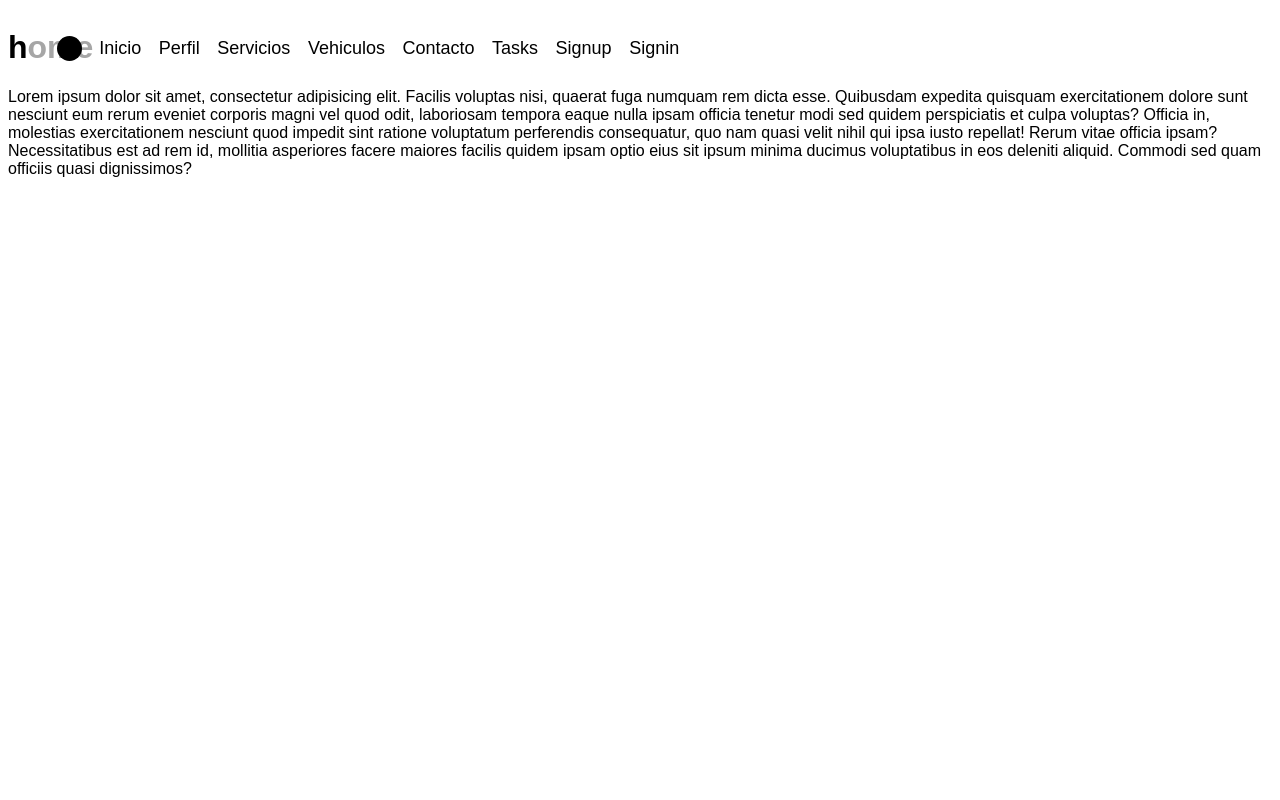
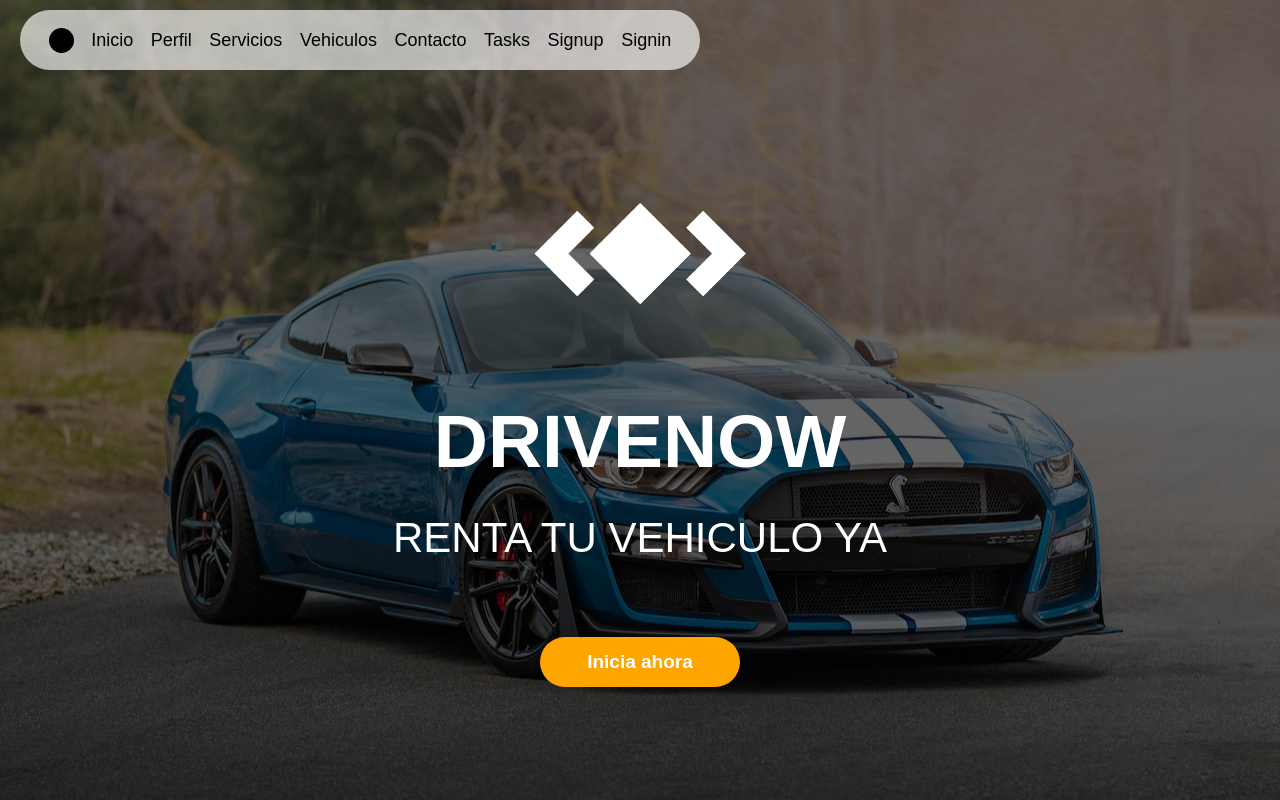
Before and after one commit to jgranados1331/Proyecto-django, a Django app: page / in a window 1280 px wide. Run offline with Django 4.2, Linux system fonts and the light colour scheme.

Commit message:
cuartocambio

```diff
--- a/tasks/static/css/estilo.css
+++ b/tasks/static/css/estilo.css
@@ -61,7 +61,8 @@
   background-size: cover;
   background-repeat: no-repeat;
   width: 100%;
-  height: auto;
+  height: 100%;
+  position: fixed;
 }
 
 .form{
@@ -243,7 +244,8 @@
   display: flex;
   flex-direction: row;
   justify-content: space-around;
-  height: 760px;
+  height: 100%;
+  position: fixed;
 }
 
 .bike-division{
@@ -322,3 +324,148 @@
   -webkit-animation: slide-in-left 1s ease-in-out 0.2s ;
 	        animation: slide-in-left 1s ease-in-out 0.2s ;
 }
+
+/*Home*/
+
+.conteiner-all-home{
+  position: fixed;
+  width: 100%;
+  height: 100%;
+  background-image: url(../images/shelby5.jpg);
+  background-size: cover;
+  background-position: center;
+}
+
+.conteiner-color-home{
+  background-color: rgba(0, 0, 0, 0.603);
+  width: 100%;
+  height: 100%;
+  display: flex;
+  flex-direction: column;
+  align-items: center;
+  justify-content: center;
+}
+
+.conteiner-text-home{
+  text-align: center;
+  color: white;
+  -webkit-animation: slide-in-left 1s ease-in-out 0.2s ;
+	        animation: slide-in-left 1s ease-in-out 0.2s ;
+}
+
+.conteiner-text-home img{
+  width: 280px;
+}
+
+.conteiner-text-home .drive-home{
+  font-size: 75px;
+  font-weight: 700;
+  margin-bottom: 30px;
+}
+
+.des-home{
+  font-size: 42px;
+  margin-bottom: 50px;
+}
+
+.button-home{
+  -webkit-animation: slide-in-left 1.5s ease-in-out 0.1s ;
+	        animation: slide-in-left 1.5s ease-in-out 0.1s ;
+}
+
+.button-home button{
+    width: 200px;
+    height: 50px;
+    font-size: 19px;
+    font-weight: 700;
+    background-color: orange;
+    border-radius: 50px;
+    border: 0px;
+    margin-top: 25px;
+    transition: 0.5s;
+    color: white;
+}
+
+.button-home button:hover{
+  background-color: crimson;
+  color: black;
+}
+
+/*Signup*/
+
+.conteiner-all-signup{
+  position: fixed;
+  width: 100%;
+  height: 100%;
+  background-image: url(../images/r3.jpg);
+  background-size: cover;
+  background-position: center;
+  display: flex;
+}
+
+.conteiner-none{
+  width: 100%;
+}
+
+.conteiner-all-signup .conteiner-color-home{
+  border-right:7px solid orange;
+  justify-content: space-around;
+}
+
+.signup{
+  color: white;
+  font-size: 20px;
+  padding: 20px;
+}
+
+.signup ul{
+  display: none;
+}
+
+.signup span{
+  display: none;
+}
+
+.signup p{
+  font-size: 25px;
+  text-align: center;
+  margin-bottom: 20px;
+}
+.signup input{
+  height: 30px;
+  width: 80%;
+  border-radius: 50px;
+  padding: 5px;
+  margin-top: 15px;
+}
+
+.signup button{
+  width:80%;
+  height: 45px;
+  font-size: 19px;
+  font-weight: 700;
+  background-color: orange;
+  border-radius: 50px;
+  border: 0px;
+  margin-top: 25px;
+  transition: 0.5s;
+}
+
+.signup button:hover{
+  background-color: crimson;
+}
+
+.conteiner-all-signup img{
+  width: 250px;
+}
+
+.title-signup{
+  font-size: 50px;
+  color: white;
+  font-weight: 700;
+}
+
+.button-signup{
+  display: flex;
+  justify-content: center;
+}
--- a/tasks/templates/home.html
+++ b/tasks/templates/home.html
@@ -2,6 +2,27 @@
 
 
 {% block content %}
-<h1>home</h1>
-<p>Lorem ipsum dolor sit amet, consectetur adipisicing elit. Facilis voluptas nisi, quaerat fuga numquam rem dicta esse. Quibusdam expedita quisquam exercitationem dolore sunt nesciunt eum rerum eveniet corporis magni vel quod odit, laboriosam tempora eaque nulla ipsam officia tenetur modi sed quidem perspiciatis et culpa voluptas? Officia in, molestias exercitationem nesciunt quod impedit sint ratione voluptatum perferendis consequatur, quo nam quasi velit nihil qui ipsa iusto repellat! Rerum vitae officia ipsam? Necessitatibus est ad rem id, mollitia asperiores facere maiores facilis quidem ipsam optio eius sit ipsum minima ducimus voluptatibus in eos deleniti aliquid. Commodi sed quam officiis quasi dignissimos?</p>
+<!DOCTYPE html>
+<html lang="en">
+<head>
+    <meta charset="UTF-8">
+    <meta http-equiv="X-UA-Compatible" content="IE=edge">
+    <meta name="viewport" content="width=device-width, initial-scale=1.0">
+    <title>Document</title>
+    {% load static %}
+    <link rel="stylesheet" href="{% static 'css/estilo.css' %}">
+</head>
+<body>
+    <div class="conteiner-all-home">
+        <div class="conteiner-color-home">
+            <div class="conteiner-text-home">
+                <div><img src="{% static 'images/iconoproyecto.png'%}" alt=""></div>
+                <div class="drive-home">DRIVENOW</div>
+                <div class="des-home">RENTA TU VEHICULO YA</div>
+            </div>
+            <div class="button-home"><a href="/tasks"><button>Inicia ahora</button></a></div>
+        </div>
+    </div>
+</body>
+</html>
 {% endblock %}
--- a/tasks/templates/tasks.html
+++ b/tasks/templates/tasks.html
@@ -25,7 +25,7 @@
         <div class="conteiner-text">
             <div class="text-task"><p style="font-size: 40px; color: white; margin-bottom: 10px; ">A TU ALCANCE</p></div>
             <div class="text-task"><p style="font-size: 60px; color: white; font-weight: 700; margin-bottom: 8%;">YA PUEDES RENTAR TU VEHICULO</p></div>
-            <div><div class="button-task">VAMOS POR LA AVENTURA!</div></div>
+            <div><a href="/choose" style="text-decoration: none;"><div class="button-task">VAMOS POR LA AVENTURA!</div></a></div>
         </div>
     </div>
 </div>
--- a/tasks/views.py
+++ b/tasks/views.py
@@ -10,7 +10,6 @@
     return render(request, 'home.html')
 
 def signup(request):
-
 
     if request.method == 'GET':
         return render(request, 'signup.html', {
@@ -58,4 +57,7 @@
             return redirect('tasks')
 
 def choose(request):
-    return render(request, 'choose-section.html')
+        if request.user.is_authenticated:
+            return render(request, 'choose-section.html')
+        else:
+            return render(request, 'home.html')
```
Also changed, not shown: tasks/templates/choose-section.html (+6 -6 lines), tasks/templates/signup.html (+30 -12 lines), db.sqlite3, tasks/static/images/iconoproyectosmall.png (added), tasks/static/images/r3.jpg (added), tasks/static/images/shelby5.jpg (added).
